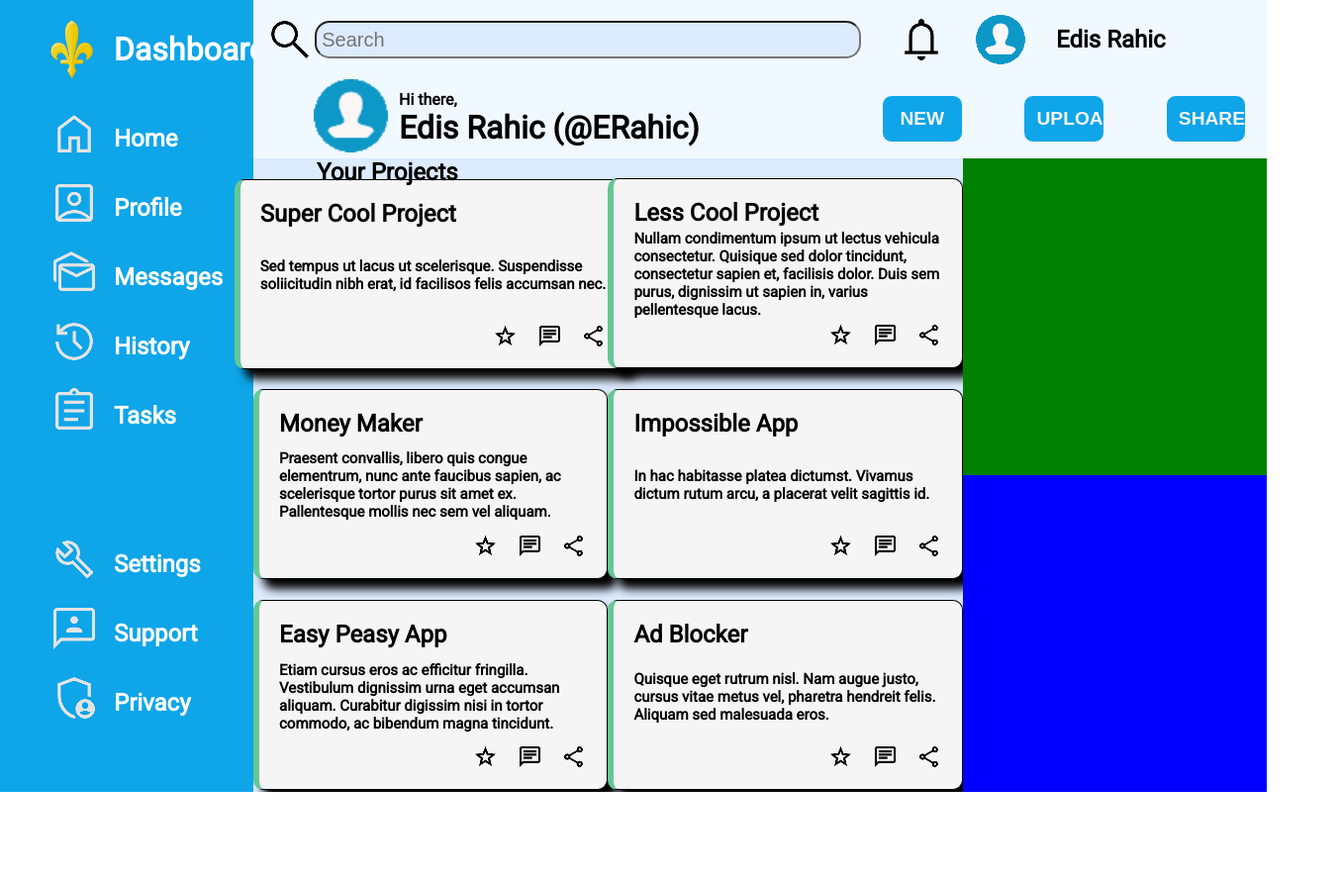
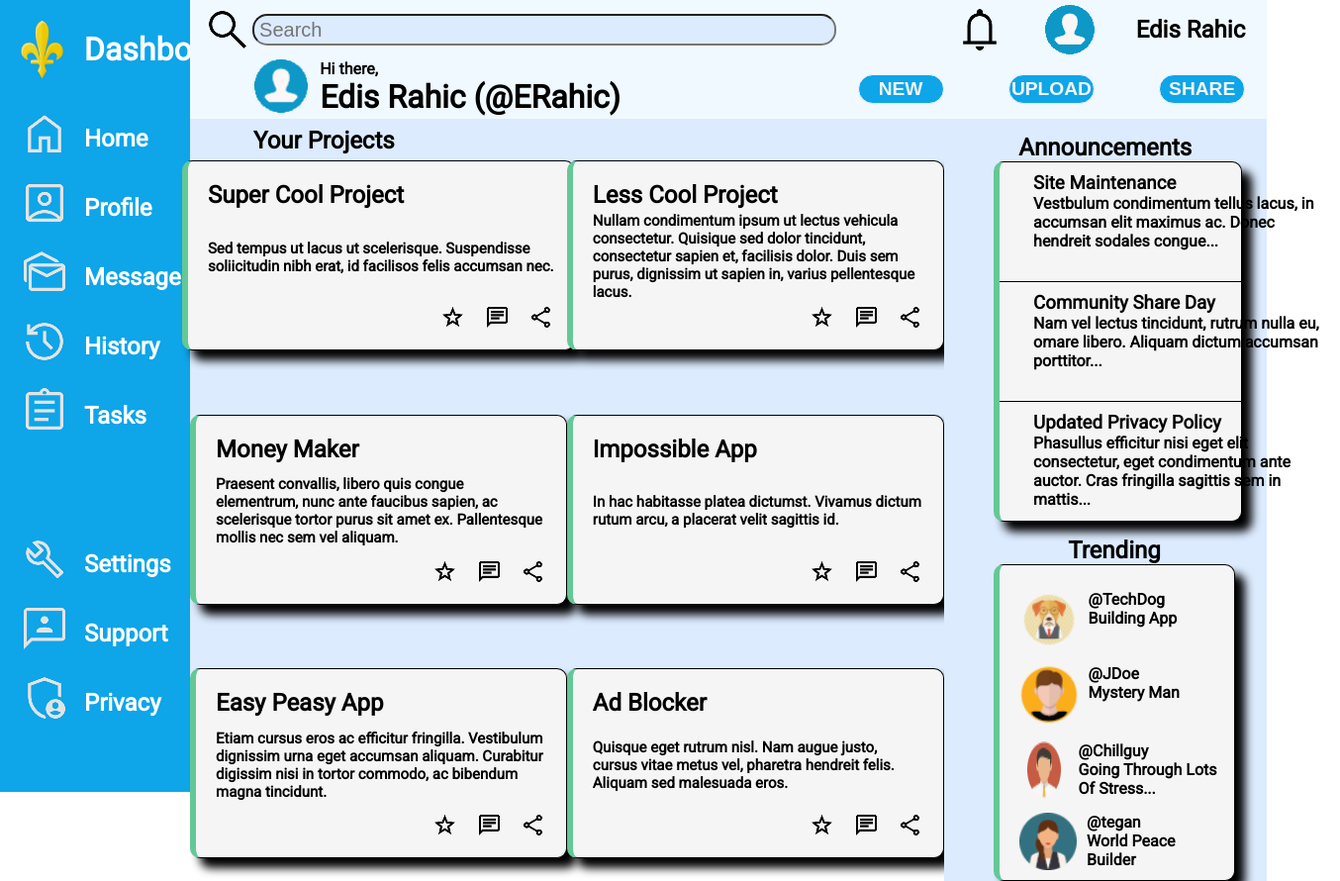
Before and after one commit to ERahic/Admin-Dashboard---The-Odin-Project, a plain HTML site: page index.html in a window 1280 px wide. Shown: the whole page at 99% size, 1354 px wide, since content can reach past the window. Before the commit the page ends 800 px from the top, so only its background shows below. Drawn offline with Linux system fonts and the light colour scheme.

Commit message:
Added grid layout and styling for both announcements and trending sections. Used avatar icons from the following sources: static.vecteezy, pngmart, pngall, shareicon.

```diff
--- a/index.html
+++ b/index.html
@@ -172,8 +172,62 @@
             </div>
           </div>
         </div>
-        <div class="assignments"></div>
-        <div class="trending"></div>
+        <div class="announcements">
+          <h2 class="announcements-title">Announcements</h2>
+            <div class="announcements-container">
+            <div class="announcements-text">
+              <h3>Site Maintenance</h3>
+              <p>
+                Vestbulum condimentum tellus lacus, in accumsan elit maximus ac.
+                Donec hendreit sodales congue...
+              </p>
+            </div>
+            <div class="announcements-border"></div>
+            <div class="announcements-text">
+              <h3>Community Share Day</h3>
+              <p>
+                Nam vel lectus tincidunt, rutrum nulla eu, omare libero. Aliquam
+                dictum accumsan porttitor...
+              </p>
+            </div>
+            <div class="announcements-border"></div>
+            <div class="announcements-text">
+              <h3>Updated Privacy Policy</h3>
+              <p>
+                Phasullus efficitur nisi eget elit consectetur, eget condimentum
+                ante auctor. Cras fringilla sagittis sem in mattis...
+              </p>
+            </div>
+          </div>
+        <div class="trending">
+          <h2 class="trending-title">Trending</h2>
+          <div class="trending-container">
+            <div class="user-trending">
+              <img class="avatar-trending" src="dog-avatar.png" alt="avatar-trending">
+            <div>
+            <h4>@TechDog</h4>
+            <h4>Building App</h4>
+            </div>
+          </div>
+          <div class="user-trending"><img class="avatar-trending" src="Avatar-2.png" alt="avatar-trending">
+            <div>
+            <h4>@JDoe</h4>
+            <h4>Mystery Man</h4>
+            </div>
+            </div>
+            <div class="user-trending"><img class="avatar-trending" src="avatar-3.png" alt="avatar-trending">
+              <div>
+            <h4>@Chillguy</h4>
+            <h4>Going Through Lots Of Stress...</h4>
+            </div>
+            </div>
+            <div class="user-trending"><img class="avatar-trending" src="avatar-4.png" alt="avatar-trending">
+              <div>
+            <h4>@tegan</h4>
+            <h4>World Peace Builder</h4>
+            </div>
+          </div>
+        </div>
       </div>
     </div>
   </body>
--- a/style.css
+++ b/style.css
@@ -25,7 +25,7 @@ body {
   gap: 20px;
   padding: 10px;
   margin-top: 10px;
-  margin-left: 40px;
+  margin-left: 10px;
 }
 
 .logo-text > img {
@@ -39,7 +39,7 @@ body {
   align-items: center;
   justify-content: flex-start;
   margin-top: 20px;
-  margin-left: 50px;
+  margin-left: 20px;
 }
 
 .icon-text p {
@@ -55,8 +55,8 @@ body {
 .main-grid {
   display: grid;
   background-color: rgb(109, 40, 217);
-  grid-template-columns: 20% 80%;
-  grid-template-rows: 20% 40% 40%;
+  grid-template-columns: 15% 85%;
+  grid-template-rows: 15% 35% 50%;
   height: 100vh;
 }
 
@@ -96,7 +96,7 @@ body {
   align-items: center;
   justify-content: flex-end;
   gap: 10%;
-  margin-right: 25%;
+  margin-right: 5%;
 }
 
 .greeting {
@@ -110,10 +110,6 @@ body {
   margin-bottom: 1%;
 }
 
-.greeting-text {
-  margin-top: 2%;
-}
-
 .btns-section {
   display: flex;
   flex-direction: row;
@@ -123,14 +119,18 @@ body {
 }
 
 .btn {
+  display: flex;
   padding: 3%;
   width: 20%;
+  height: 50%;
   font-weight: Bold;
   font-size: 120%;
   background-color: rgb(14, 165, 233);
   color: whitesmoke;
   border: solid 1px whitesmoke;
-  border-radius: 10px;
+  border-radius: 100px;
+  align-items: center;
+  justify-content: center;
 }
 
 .projects {
@@ -145,8 +145,8 @@ body {
 .projects-title {
   display: flex;
   position: absolute;
-  top: 20%;
-  left: 25%;
+  top: 16%;
+  left: 20%;
 }
 
 .projects-grid {
@@ -191,14 +191,87 @@ body {
   gap: 20px;
 }
 
-.assignments {
+.announcements {
   grid-column: 2 / 3;
   grid-row: 1 / 2;
-  background-color: green;
+  background-color: hsl(214, 95%, 93%);
+  height: 100%;
+}
+
+.announcements-title {
+  display: flex;
+  justify-content: center;
+  margin-top: 15px;
+}
+
+.announcements-container {
+  background-color: whitesmoke;
+  border: solid 1px black;
+  border-radius: 10px;
+  margin-left: 50px;
+  width: 75%;
+  box-shadow: 10px 10px 10px;
+  border-left: 6px solid rgb(100, 200, 150);
+}
+
+.announcements-text {
+  padding: 10px;
+  display: flex;
+  flex-direction: column;
+  text-wrap: wrap;
+  width: 300px;
+  height: 100px;
+  margin-left: 10%;
+}
+
+.announcements-border {
+  border: none;
+  border-bottom: solid 1px black;
+  display: flex;
+  justify-content: center;
+  align-items: center;
 }
 
 .trending {
   grid-column: 2 / 3;
   grid-row: 2 / 3;
-  background-color: blue;
+  height: 40%;
+  width: 75%;
+  margin-left: 50px;
+  border-radius: 10px;
 }
+
+.trending-title {
+  display: flex;
+  justify-content: center;
+  margin-top: 15px;
+}
+
+.trending-container {
+  display: flex;
+  flex-direction: column;
+  justify-content: space-between;
+  background-color: whitesmoke;
+  border-radius: 10px;
+  border: solid 1px black;
+  padding: 10px;
+  box-shadow: 10px 10px 10px;
+  border-left: 6px solid rgb(100, 200, 150);
+}
+
+.user-trending {
+  display: flex;
+  gap: 10px;
+  margin-left: 10px;
+  margin-top: 15px;
+}
+
+.user-trending h6 {
+  display: flex;
+  flex-direction: column;
+  margin-top: 5px;
+}
+
+.avatar-trending {
+  width: 60px;
+}
```
Also changed, not shown: Avatar-2.png (added), avatar-3.png (added), avatar-4.png (added), dog-avatar.png (added).
